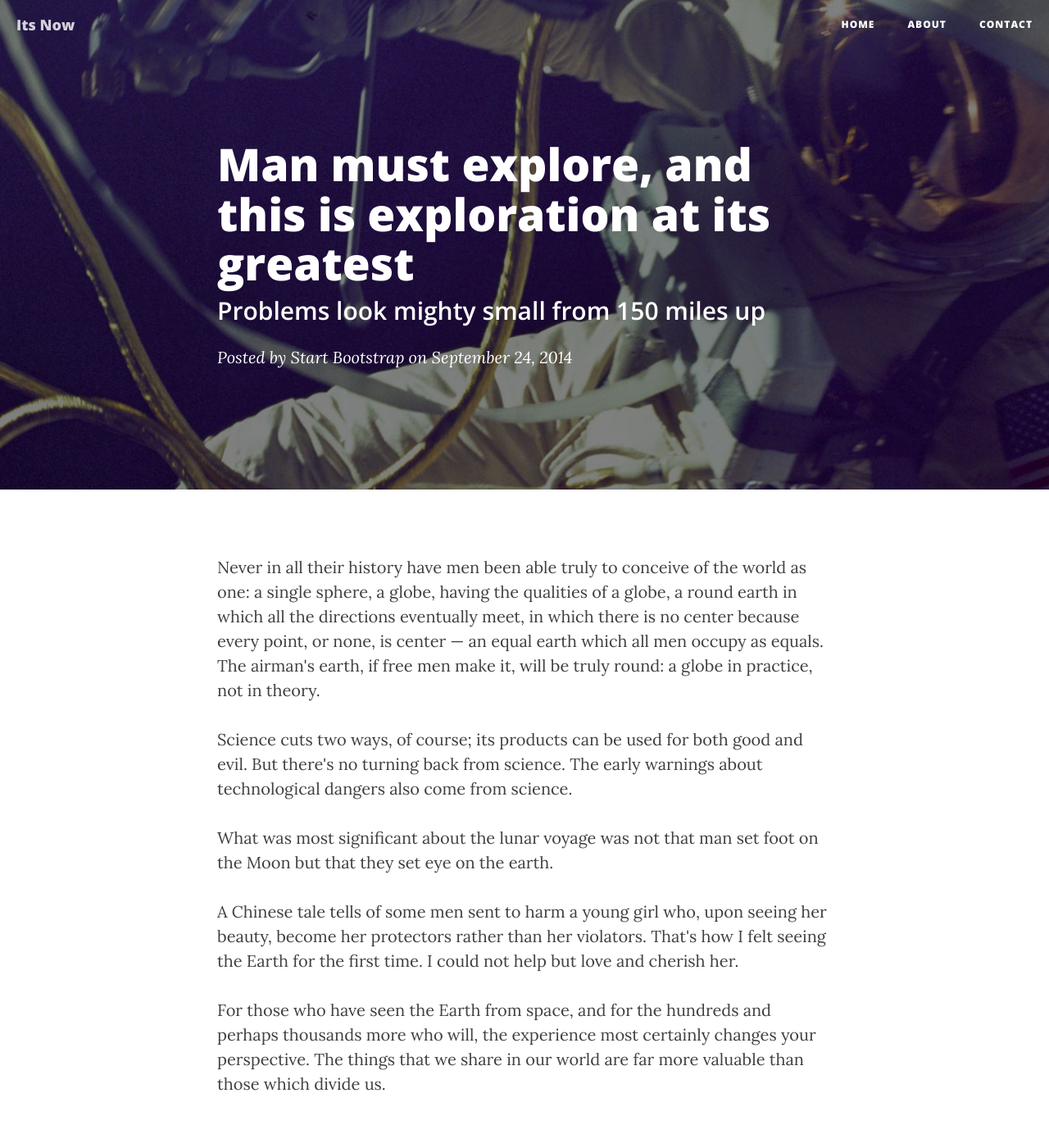
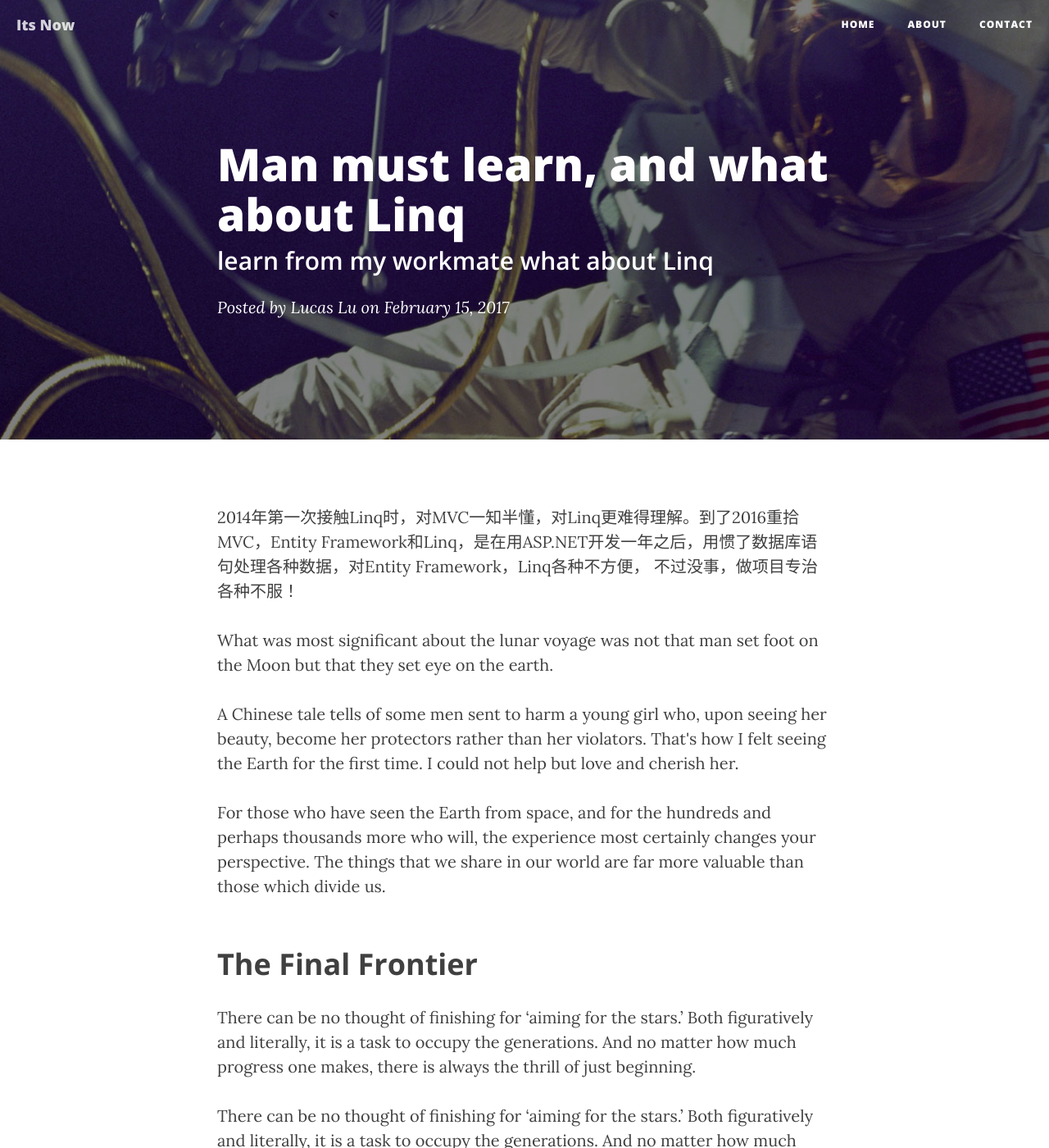
Before and after one commit to Lucas-Lu/ItsNow, a Jekyll site: the page built from _posts/2017-02-15-man-must-earn.markdown, in a window 1280 px wide and 1400 px high. Shown: the whole window at 82% size. Built offline with Jekyll 4.4.1, drawn with Linux system fonts in a browser that asks for light colours; nearby versions of some CDN libraries.

Commit message:
update icon

```diff
--- a/_config.yml
+++ b/_config.yml
@@ -6,7 +6,8 @@ copyright_name: LucasPoint2/Blog/BUBUBUBU
 description: "Write your site description here. It will be used as your sites meta description as well!"
 baseurl: "/ItsNow"
 url: "http://yourdomain.com"
-twitter_username: SBootstrap
+weibo_username: 一直睡不醒
+weibo_userid: 1731419864
 github_username:  lucas-lu
 facebook_username:  StartBootstrap
 email_username:  Lucaspoint2@yeah.net
--- a/_includes/footer.html
+++ b/_includes/footer.html
@@ -12,12 +12,12 @@
                             </span>
                         </a>
                     </li>
-                    {% if site.twitter_username %}
+                    {% if site.weibo_username %}
                     <li>
-                        <a href="https://twitter.com/{{ site.twitter_username }}">
+                        <a href="https://weibo.com/{{ site.weibo_userid }}">
                             <span class="fa-stack fa-lg">
                                 <i class="fa fa-circle fa-stack-2x"></i>
-                                <i class="fa fa-twitter fa-stack-1x fa-inverse"></i>
+                                <i class="fa fa-weibo fa-stack-1x fa-inverse"></i>
                             </span>
                         </a>
                     </li>
--- a/_posts/2014-09-24-man-must-explore.markdown
+++ b/_posts/2017-02-15-man-must-earn.markdown
@@ -1,15 +1,14 @@
 ---
 layout:     post
-title:      "Man must explore, and this is exploration at its greatest"
-subtitle:   "Problems look mighty small from 150 miles up"
-date:       2014-09-24 12:00:00
-author:     "Start Bootstrap"
+title:      "Man must learn, and what about Linq"
+subtitle:   "learn from my workmate what about Linq"
+date:       2017-02-15 22:0:00
+author:     "Lucas Lu"
 header-img: "img/post-bg-06.jpg"
 ---
 
-<p>Never in all their history have men been able truly to conceive of the world as one: a single sphere, a globe, having the qualities of a globe, a round earth in which all the directions eventually meet, in which there is no center because every point, or none, is center — an equal earth which all men occupy as equals. The airman's earth, if free men make it, will be truly round: a globe in practice, not in theory.</p>
-
-<p>Science cuts two ways, of course; its products can be used for both good and evil. But there's no turning back from science. The early warnings about technological dangers also come from science.</p>
+<p>2014年第一次接触Linq时，对MVC一知半懂，对Linq更难得理解。到了2016重拾MVC，Entity Framework和Linq，是在用ASP.NET开发一年之后，用惯了数据库语句处理各种数据，对Entity Framework，Linq各种不方便，
+不过没事，做项目专治各种不服！</p>
 
 <p>What was most significant about the lunar voyage was not that man set foot on the Moon but that they set eye on the earth.</p>
 
```
